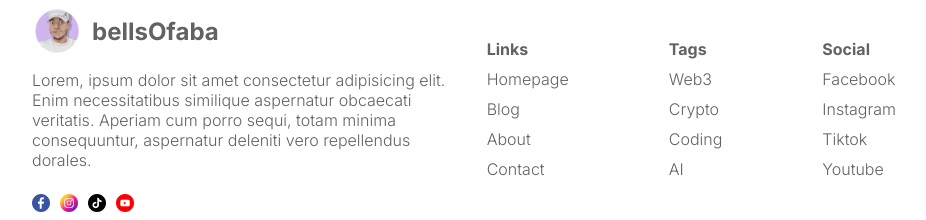
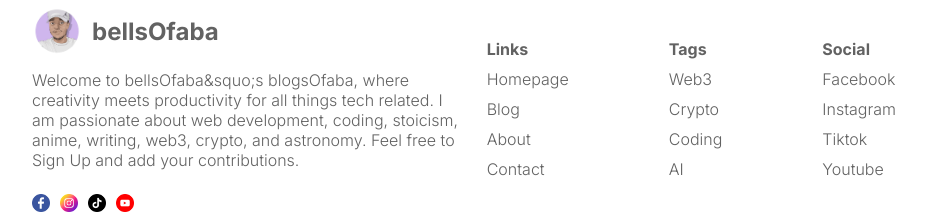
Before and after one commit to bellsofaba/blogsofaba, a Next.js app: page / in a window 1280 px wide. Shown: the part 3715-3935 px from the top of the page, without its empty margins (176-1102 px from the left). Built offline with nearby package versions, Linux system fonts and the light colour scheme.

Commit message:
Footer Component

```diff
--- a/src/components/footer/Footer.jsx
+++ b/src/components/footer/Footer.jsx
@@ -12,10 +12,7 @@ const Footer = () => {
           <h1 className={styles.logoText}>bellsOfaba</h1>
         </div>
         <p className={styles.desc}>
-          Lorem, ipsum dolor sit amet consectetur adipisicing elit. Enim
-          necessitatibus similique aspernatur obcaecati veritatis. Aperiam cum
-          porro sequi, totam minima consequuntur, aspernatur deleniti vero
-          repellendus dorales.
+        Welcome to bellsOfaba&squo;s blogsOfaba, where creativity meets  productivity for all things tech related. I am passionate about web development, coding, stoicism, anime, writing, web3, crypto, and astronomy. Feel free to Sign Up and add your contributions.
         </p>
         <div className={styles.icons}>
           <Image src="/facebook.png" alt="" width={18} height={18} />
```
